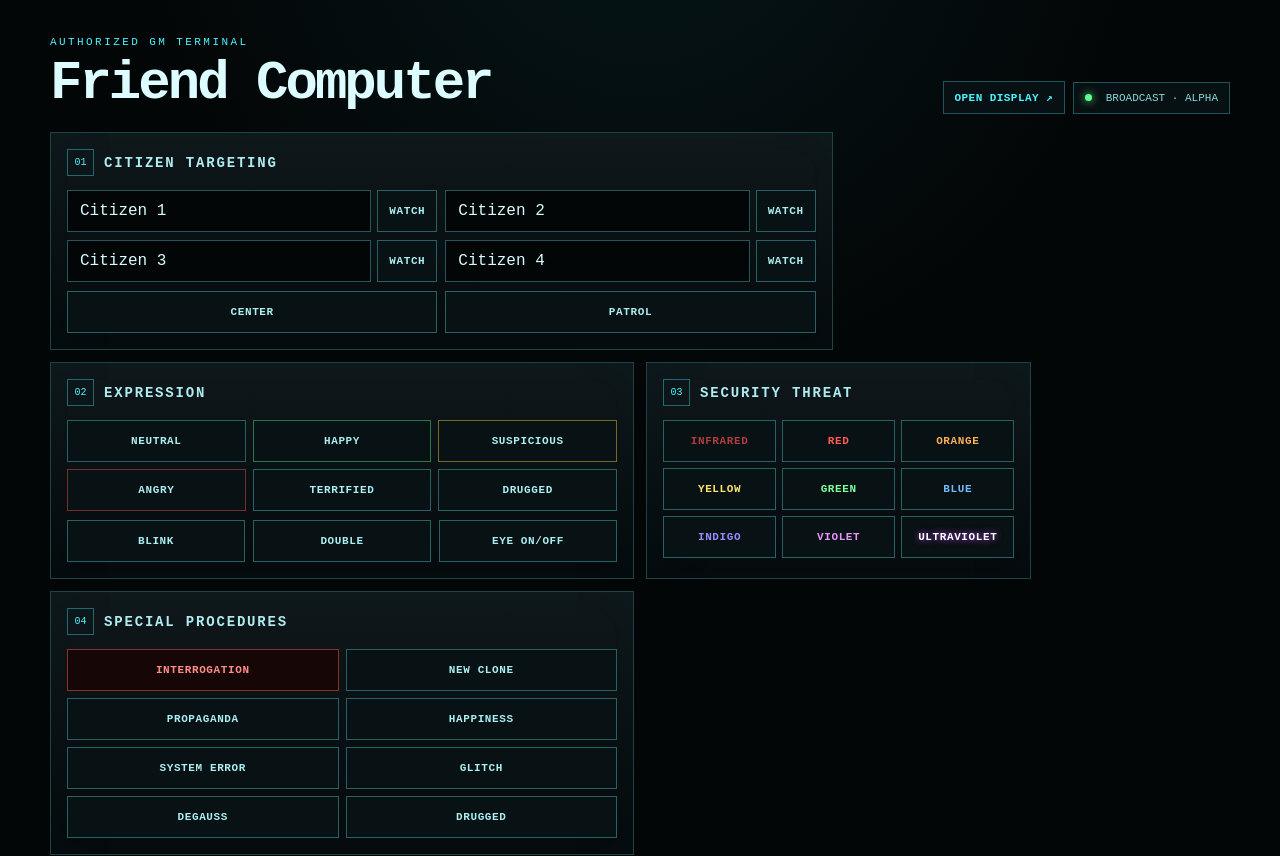
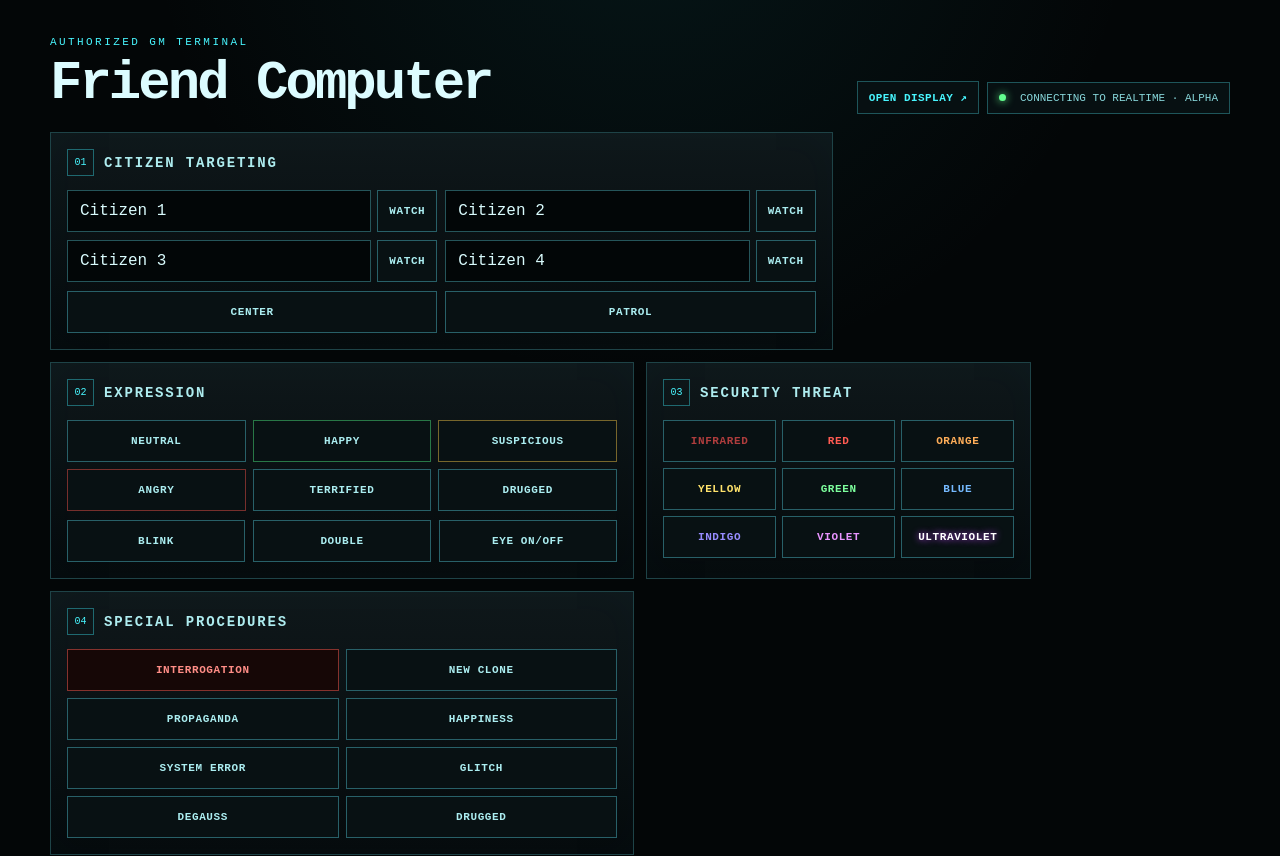
Before and after one commit to hansferdinand/FriendComputerEye-v2, a Next.js app: page /control/alpha in a window 1280 px wide. Shown: the top 856 px of the page. Built offline with nearby package versions, Linux system fonts and the light colour scheme; no server answers.

Commit message:
feat: show Realtime versus fallback connection status

```diff
--- a/components/ControlPanel.tsx
+++ b/components/ControlPanel.tsx
@@ -25,7 +25,7 @@ const expressionLabels: Record<Expression, string> = {
 
 export function ControlPanel({ room }: { room: string }) {
   const busRef = useRef<CommandBus | null>(null);
-  const [transport, setTransport] = useState<CommandBus["transport"]>("none");
+  const [transport, setTransport] = useState<CommandBus["transport"]>("connecting");
   const [speech, setSpeech] = useState("");
   const [status, setStatus] = useState("");
   const [patrol, setPatrol] = useState(false);
@@ -52,9 +52,8 @@ export function ControlPanel({ room }: { room: string }) {
   }, [playerNames]);
 
   useEffect(() => {
-    const bus = createCommandBus(room);
+    const bus = createCommandBus(room, undefined, setTransport);
     busRef.current = bus;
-    setTransport(bus.transport);
     return () => {
       bus.close();
       busRef.current = null;
@@ -98,7 +97,16 @@ export function ControlPanel({ room }: { room: string }) {
     return () => window.removeEventListener("keydown", handler);
   }, [send]);
 
-  const transportLabel = transport === "broadcast" ? "BROADCAST" : transport === "storage" ? "STORAGE FALLBACK" : "NO LOCAL BUS";
+  const transportLabel =
+    transport === "realtime"
+      ? "SUPABASE REALTIME + LOCAL FALLBACK"
+      : transport === "connecting"
+        ? "CONNECTING TO REALTIME"
+        : transport === "broadcast"
+          ? "LOCAL BROADCAST FALLBACK"
+          : transport === "storage"
+            ? "LOCAL STORAGE FALLBACK"
+            : "NO COMMAND BUS";
 
   return (
     <main className="control-shell">
```
